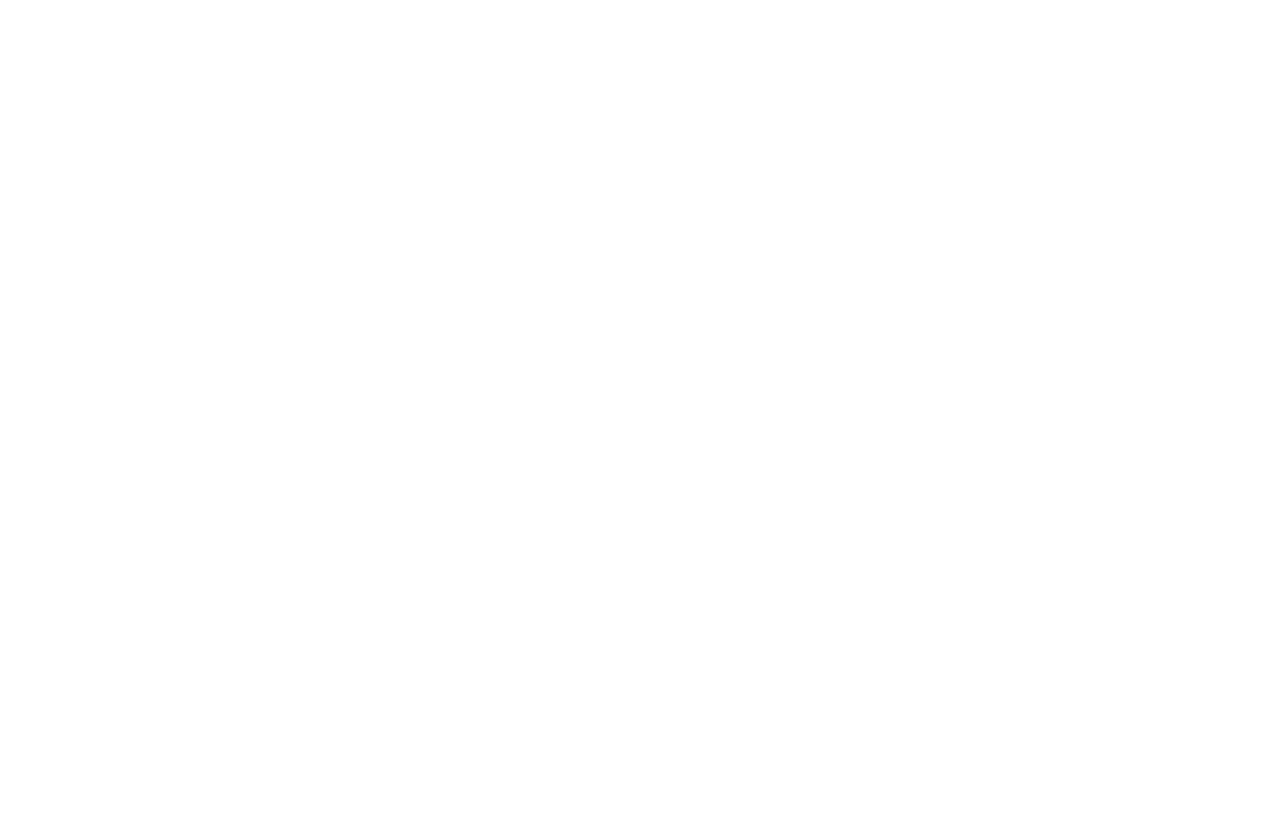
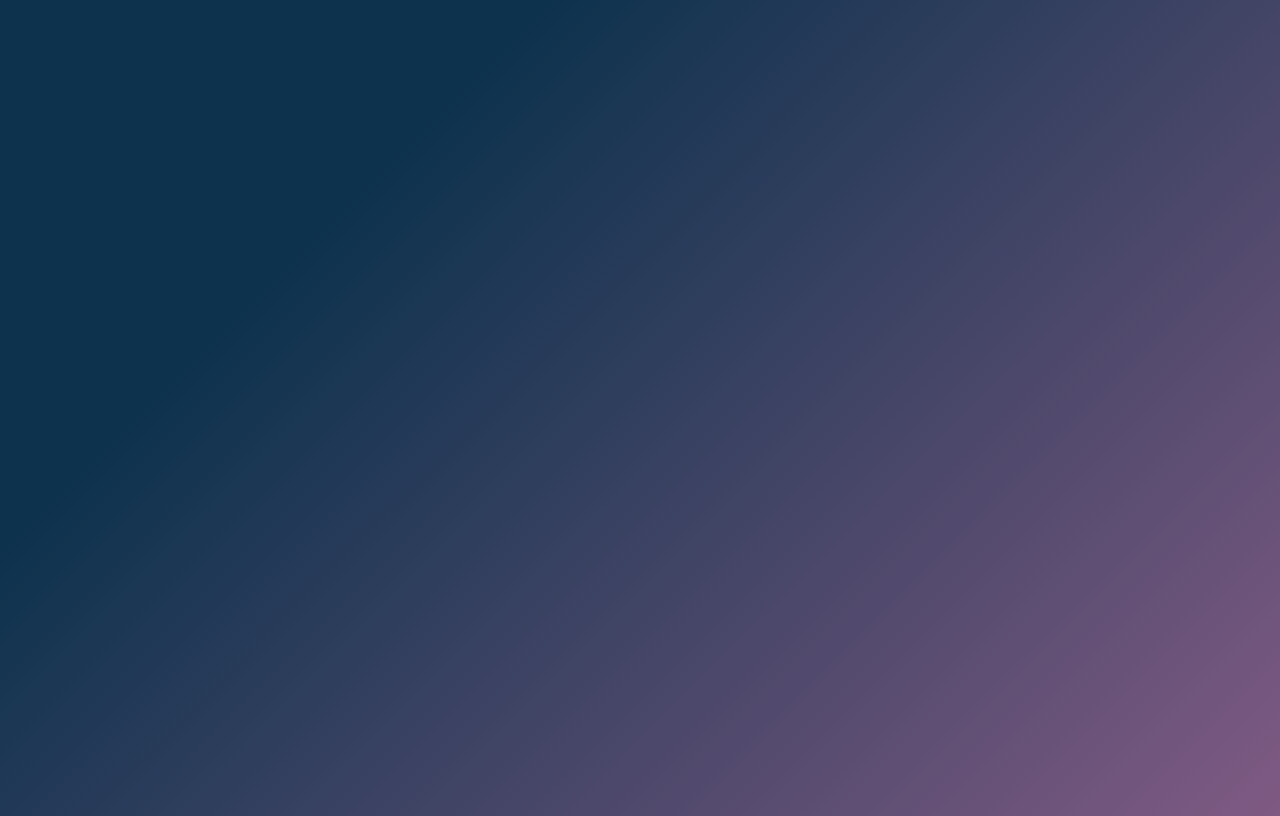
Before and after one commit to priyankp0212/Rock-Paper-Scissor, a plain HTML site: page index.html in a window 1280 px wide. Drawn offline with Linux system fonts and the light colour scheme.

Commit message:
basic styling

```diff
--- a/index.html
+++ b/index.html
@@ -4,9 +4,15 @@
     <meta charset="UTF-8">
     <meta http-equiv="X-UA-Compatible" content="IE=edge">
     <meta name="viewport" content="width=device-width, initial-scale=1.0">
-    <title>Document</title>
+    <title>Rock Paper Scissor</title>
+    <link rel="stylesheet" href="https://cdnjs.cloudflare.com/ajax
+    /libs/font-awesome/5.15.3/css/all.min.css"
+    integrity="sha512-iBBXm8fW90+nuLcSKlbmrPcLa0OT92xO1BIsZ+ywDWZCvqsWgccV3gFoRBv0z+8dLJgyAHIhR35VZc2oM/gI1w=="
+     crossorigin="anonymous" referrerpolicy="no-referrer" />
+    <link rel="stylesheet" href="./styles/style.css" />
 </head>
 <body>
 
+    <script src="./script/script.js"></script>
 </body>
 </html>
--- a/script/script.js
+++ b/script/script.js
@@ -0,0 +1 @@
+'use strict'
--- a/styles/style.css
+++ b/styles/style.css
@@ -0,0 +1,27 @@
+@import url('https://fonts.googleapis.com/css2?family=Poppins:wght@300;400;500;600;700;800;900&display=swap');
+
+:root {
+    --purple-color: #7f5a83;
+    --violet-color: #0d325d;
+    --white-color: #ffffff;
+    --blue-color: #1c2042;
+}
+
+*  *::before,
+*::after {
+    margin: 0;
+    padding: 0;
+    box-sizing: border-box;
+}
+
+html {
+    font-size: 16px;
+}
+
+body {
+    font-family: 'Poppins', sans-serif;
+    height: 100vh;
+    background-color: #7f5a83;
+background-image: linear-gradient(315deg, #7f5a83 0%, #0d324d 74%);
+color: var(--blue-color);
+}
```
